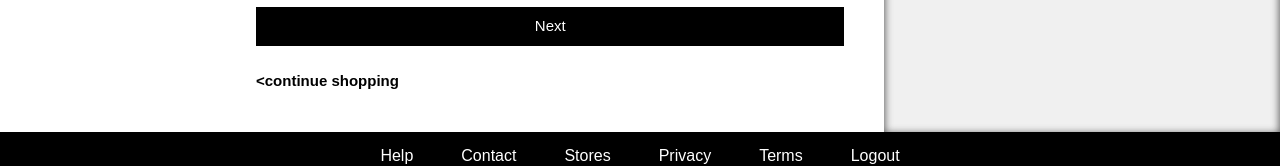
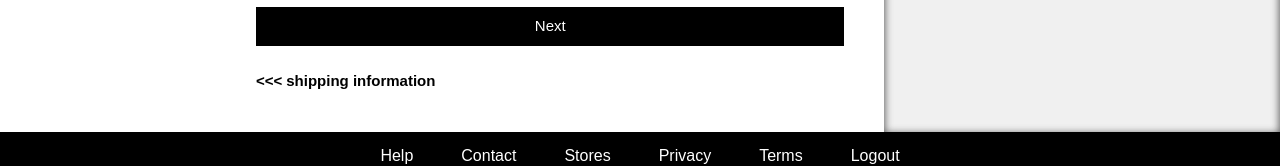
Before and after one commit to henryonyejelem/old_soul, a React (Create React App) app in the folder client/: page /checkout in a window 1280 px wide. Both pictures are taken after a click on the button "Next". Shown: the part 668-834 px from the top of the page. Built offline with nearby package versions, Linux system fonts and the light colour scheme; a web font is replaced by a local one.

Commit message:
Henry Onyejelem

```diff
--- a/client/src/pages/checkout/information.js
+++ b/client/src/pages/checkout/information.js
@@ -34,7 +34,7 @@ function Information(props) {
         <button className="bg-black text-white font-medium py-2 text-[15px]" onClick={handleClick}>Next</button>
 
         <div className="text-[15px] flex gap-1 font-semibold">
-            <div>{'<'}</div>
+            <div>{'<<<'}</div>
             <div >continue shopping</div>
         </div>
     </div>
--- a/client/src/pages/checkout/payment.js
+++ b/client/src/pages/checkout/payment.js
@@ -89,9 +89,9 @@ function Payment(props) {
 
         <button className="bg-black text-white font-medium py-2 text-[15px] w-[100%] my-[24px]" onClick={handleClick}>Next</button>
 
-        <div className="text-[15px] flex gap- font-semibold">
-            <div>{'<'}</div>
-            <div>continue shopping</div>
+        <div className="text-[15px] flex gap-1 font-semibold">
+            <div>{'<<<'}</div>
+            <div>shipping information</div>
         </div>
 
     </div>
--- a/client/src/pages/checkout/review.js
+++ b/client/src/pages/checkout/review.js
@@ -25,9 +25,9 @@ function Review() {
 
           <button className="bg-black text-white font-medium py-2 text-[15px] w-[100%] my-[24px] md:my-0" onClick={handleClick}>Pay</button>
 
-            <div className="text-[15px] flex gap- font-semibold pb-[70px] md:mt-[24px]">
-                <div>{'<'}</div>
-                <div>continue shopping</div>
+            <div className="text-[15px] flex gap-1 font-semibold pb-[70px] md:mt-[24px]">
+                <div>{'<<<'}</div>
+                <div>billing information</div>
             </div>
 
         </div>
```
